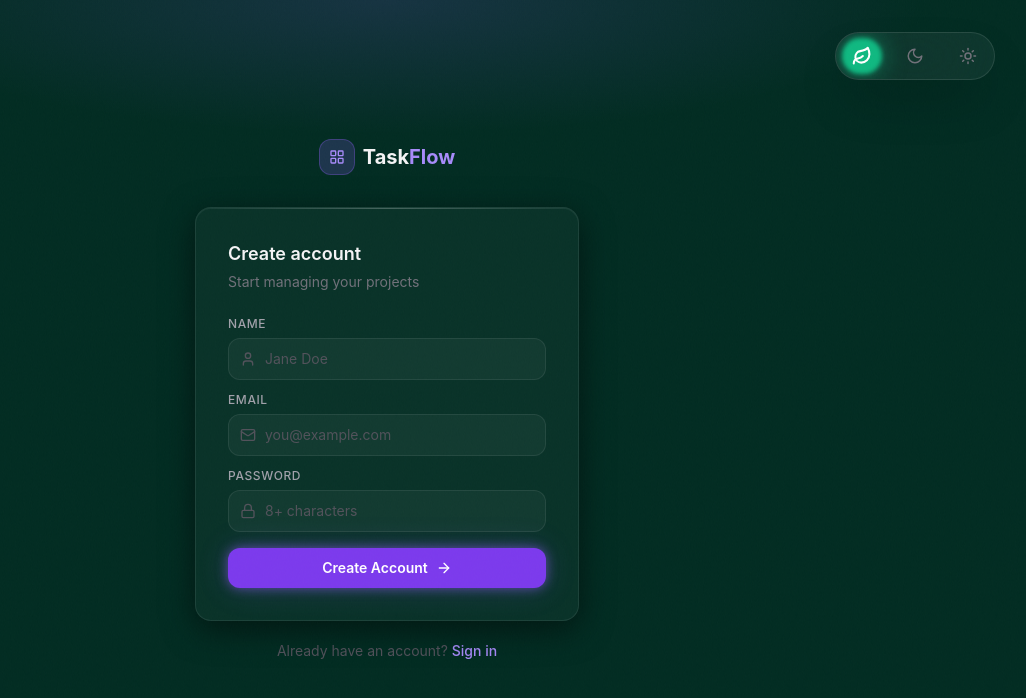
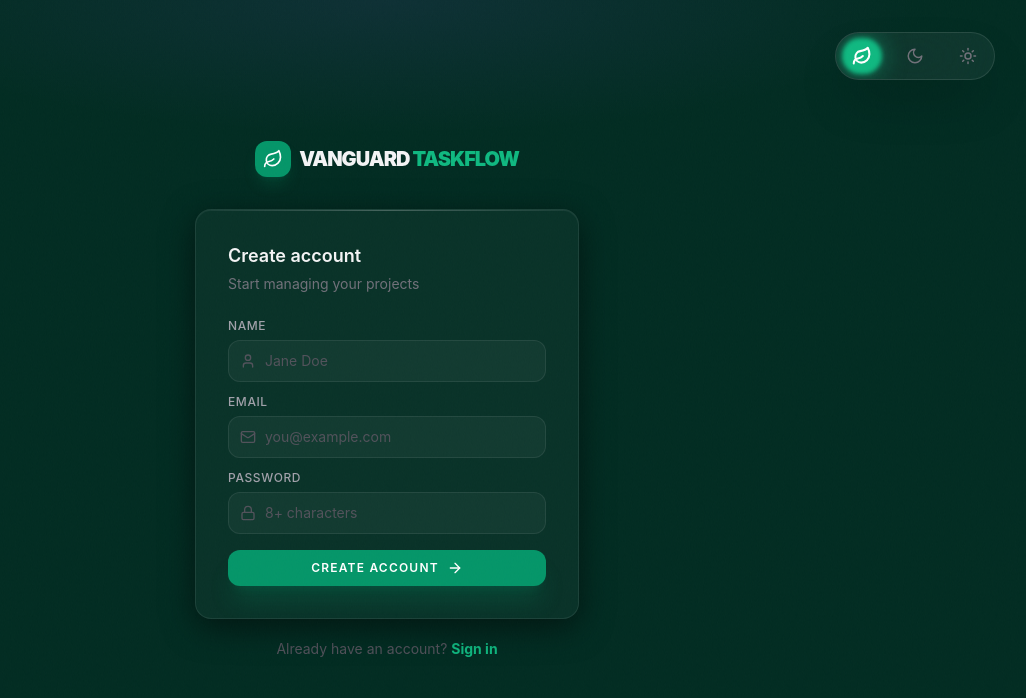
Before and after one commit to fl-prasad-alai/taskflow-prasad-alai, a React (Vite) app in the folder frontend/: page /register in a window 1280 px wide. Shown: the top 698 px of the page, without its empty margins (253-1279 px from the left). Built offline with nearby package versions, Linux system fonts and the light colour scheme.

Commit message:
register

```diff
--- a/frontend/src/pages/LoginPage.tsx
+++ b/frontend/src/pages/LoginPage.tsx
@@ -1,6 +1,6 @@
 import React, { useState, useEffect } from 'react';
 import { motion, useMotionValue, AnimatePresence } from 'framer-motion';
-import { useNavigate } from 'react-router-dom';
+import { useNavigate, Link } from 'react-router-dom';
 import {
   LayoutGrid,
   Mail,
@@ -249,9 +249,16 @@ export default function LoginPage() {
                   </motion.button>
                 </form>
 
-                <div className="mt-8 text-center pt-8 border-t border-white/5">
+                <div className="mt-8 text-center pt-8 border-t border-white/5 space-y-4">
                   <p className="text-zinc-500 text-xs">
                     Vanguard System Access <span className="mx-2 opacity-30">|</span> 128-bit Encryption
+                  </p>
+
+                  <p className="text-sm dark:text-zinc-400 text-zinc-600">
+                    New to TaskFlow?{' '}
+                    <Link to="/register" className={`font-bold hover:underline transition-colors ${isGreen ? 'text-emerald-500' : 'text-[#e11d48]'}`}>
+                      Create an account
+                    </Link>
                   </p>
                 </div>
               </div>
--- a/frontend/src/pages/RegisterPage.tsx
+++ b/frontend/src/pages/RegisterPage.tsx
@@ -1,8 +1,9 @@
 import { useState } from 'react';
 import { Link, useNavigate } from 'react-router-dom';
 import { motion } from 'framer-motion';
-import { User, Mail, Lock, ArrowRight, LayoutGrid } from 'lucide-react';
+import { User, Mail, Lock, ArrowRight, LayoutGrid, Leaf } from 'lucide-react';
 import { useAuth } from '../contexts/AuthContext';
+import { useTheme } from '../contexts/ThemeContext';
 import { ApiError } from '../lib/api';
 import ThemeToggle from '../components/ThemeToggle';
 
@@ -13,7 +14,7 @@ const FADE_UP = {
 const STAGGER = { show: { transition: { staggerChildren: 0.06, delayChildren: 0.1 } } };
 
 function Field({
-  label, icon: Icon, type, value, onChange, autoComplete, placeholder, error,
+  label, icon: Icon, type, value, onChange, autoComplete, placeholder, error, isGreen,
 }: {
   label: string;
   icon: React.ComponentType<{ className?: string }>;
@@ -23,6 +24,7 @@ function Field({
   autoComplete?: string;
   placeholder: string;
   error?: string;
+  isGreen: boolean;
 }) {
   return (
     <motion.div variants={FADE_UP}>
@@ -44,7 +46,7 @@ function Field({
             focus:outline-none focus:ring-2 transition-colors
             ${error
               ? 'border border-red-500/50 focus:ring-red-500/40'
-              : 'dark:border dark:border-white/[.08] border border-black/[.08] focus:ring-violet-500/50'}
+              : `dark:border dark:border-white/[.08] border border-black/[.08] ${isGreen ? 'focus:ring-emerald-500/50' : 'focus:ring-red-500/50'}`}
           `}
           placeholder={placeholder}
         />
@@ -56,7 +58,9 @@ function Field({
 
 export default function RegisterPage() {
   const { register } = useAuth();
+  const { theme }    = useTheme();
   const navigate     = useNavigate();
+  const isGreen      = theme === 'green';
 
   const [name, setName]         = useState('');
   const [email, setEmail]       = useState('');
@@ -92,8 +96,8 @@ export default function RegisterPage() {
   };
 
   return (
-    <div className="relative min-h-screen flex flex-col dark:bg-black bg-zinc-50 overflow-hidden">
-      <div className="pointer-events-none absolute inset-x-0 top-0 h-[480px] bg-glow-radial dark:bg-glow-radial bg-glow-radial-light" />
+    <div className={`relative min-h-screen flex flex-col transition-colors duration-500 ${isGreen ? 'bg-[#022c22] text-[#ecfdf5]' : 'dark:bg-black bg-zinc-50'}`}>
+      <div className={`pointer-events-none absolute inset-x-0 top-0 h-[480px] ${isGreen ? 'bg-glow-radial opacity-60' : 'bg-glow-radial dark:bg-glow-radial bg-glow-radial-light'}`} />
 
       {/* Theme Toggle Capsule - Responsive Positioning */}
       <div className="fixed bottom-8 left-1/2 -translate-x-1/2 sm:top-8 sm:right-8 sm:bottom-auto sm:left-auto sm:translate-x-0 z-50 transition-all duration-500 scale-[0.85] sm:scale-100">
@@ -109,12 +113,12 @@ export default function RegisterPage() {
         >
           {/* Logo */}
           <motion.div variants={FADE_UP} className="flex items-center gap-2 justify-center mb-8">
-            <span className="flex items-center justify-center w-9 h-9 rounded-xl bg-violet-500/20 border border-violet-500/30">
-              <LayoutGrid className="w-4 h-4 text-violet-400" />
-            </span>
-            <span className="text-xl font-bold dark:text-zinc-100 text-zinc-900">
-              Task<span className="text-violet-400">Flow</span>
-            </span>
+            <div className={`w-9 h-9 rounded-xl flex items-center justify-center shadow-lg ${isGreen ? 'bg-emerald-600 shadow-emerald-600/20' : 'bg-[#e11d48] shadow-[#e11d48]/20'}`}>
+              {isGreen ? <Leaf className="w-5 h-5 text-white" /> : <LayoutGrid className="w-5 h-5 text-white" />}
+            </div>
+            <h1 className="text-xl font-black tracking-tighter dark:text-zinc-100 text-zinc-900 font-heading">
+              VANGUARD <span className={isGreen ? 'text-emerald-500' : 'text-[#e11d48]'}>TASKFLOW</span>
+            </h1>
           </motion.div>
 
           {/* Card */}
@@ -138,9 +142,9 @@ export default function RegisterPage() {
             </motion.p>
 
             <form onSubmit={handleSubmit} noValidate className="space-y-3">
-              <Field label="Name"     icon={User} type="text"     value={name}     onChange={setName}     autoComplete="name"         placeholder="Jane Doe"         error={fieldErrors.name} />
-              <Field label="Email"    icon={Mail} type="email"    value={email}    onChange={setEmail}    autoComplete="email"        placeholder="you@example.com"  error={fieldErrors.email} />
-              <Field label="Password" icon={Lock} type="password" value={password} onChange={setPassword} autoComplete="new-password" placeholder="8+ characters"    error={fieldErrors.password} />
+              <Field label="Name"     icon={User} type="text"     value={name}     onChange={setName}     autoComplete="name"         placeholder="Jane Doe"         error={fieldErrors.name}     isGreen={isGreen} />
+              <Field label="Email"    icon={Mail} type="email"    value={email}    onChange={setEmail}    autoComplete="email"        placeholder="you@example.com"  error={fieldErrors.email}    isGreen={isGreen} />
+              <Field label="Password" icon={Lock} type="password" value={password} onChange={setPassword} autoComplete="new-password" placeholder="8+ characters"    error={fieldErrors.password} isGreen={isGreen} />
 
               {formError && (
                 <motion.div
@@ -157,13 +161,13 @@ export default function RegisterPage() {
                   type="submit"
                   disabled={loading}
                   whileTap={{ scale: 0.97, transition: { type: 'spring', stiffness: 600, damping: 35 } }}
-                  className="
+                  className={`
                     w-full flex items-center justify-center gap-2
-                    py-2.5 rounded-xl text-sm font-semibold
-                    bg-violet-600 hover:bg-violet-500 text-white
+                    py-2.5 rounded-xl text-sm font-semibold text-white
                     disabled:opacity-50 disabled:cursor-not-allowed
-                    shadow-glow-violet transition-colors duration-200
-                  "
+                    transition-all shadow-xl font-bold uppercase tracking-widest text-xs
+                    ${isGreen ? 'bg-emerald-600 shadow-emerald-600/20' : 'bg-[#e11d48] shadow-[#e11d48]/20'}
+                  `}
                 >
                   {loading ? (
                     <span className="flex items-center gap-2">
@@ -184,7 +188,7 @@ export default function RegisterPage() {
 
           <motion.p variants={FADE_UP} className="text-center text-sm dark:text-zinc-600 text-zinc-500 mt-5">
             Already have an account?{' '}
-            <Link to="/login" className="text-violet-400 hover:text-violet-300 font-medium transition-colors">
+            <Link to="/login" className={`font-bold hover:underline transition-colors ${isGreen ? 'text-emerald-500' : 'text-[#e11d48]'}`}>
               Sign in
             </Link>
           </motion.p>
```
